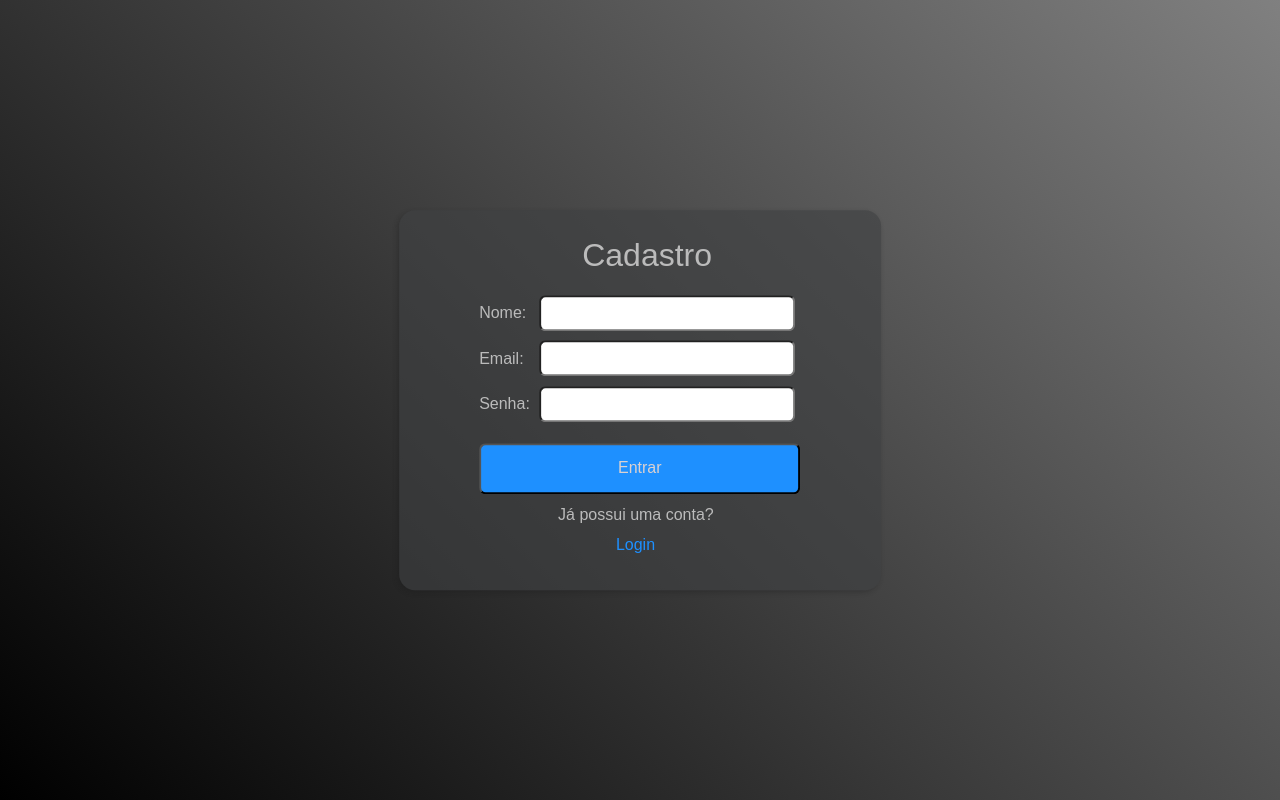
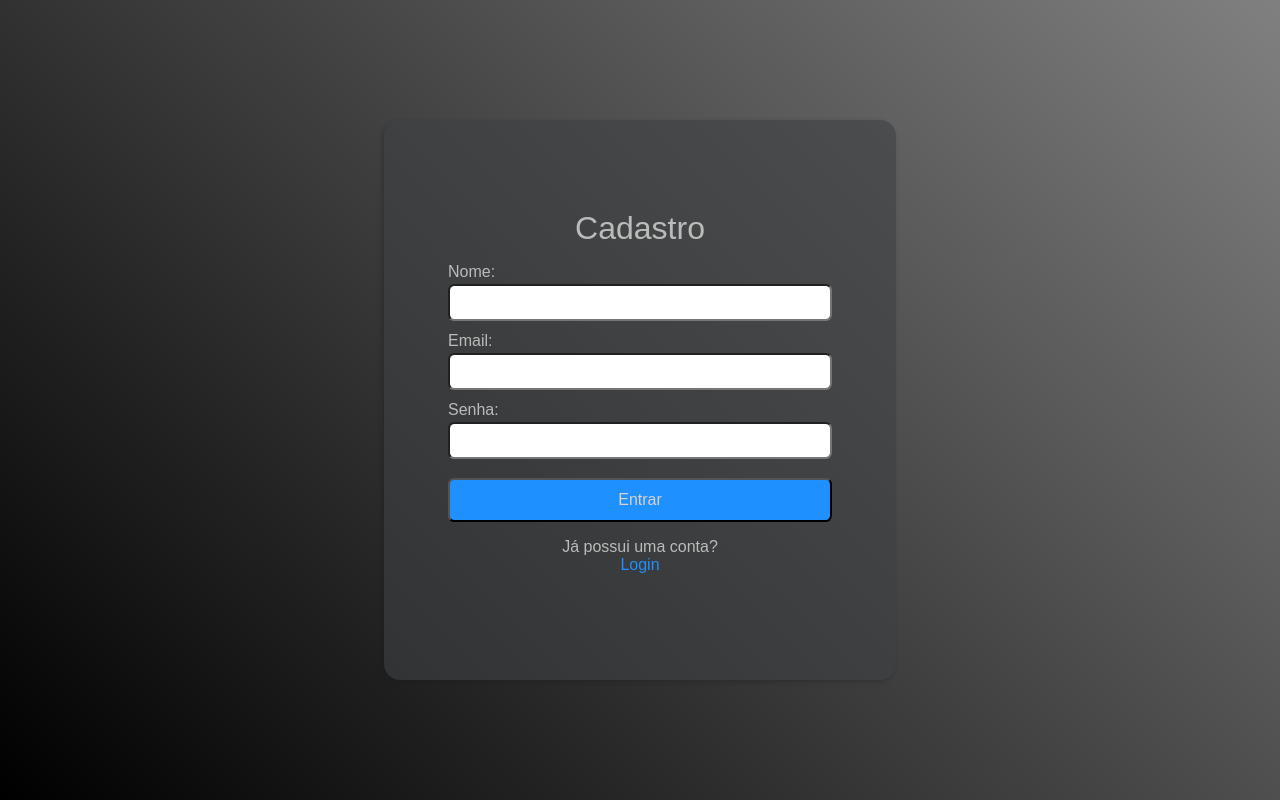
Before and after one commit to miqueiassggarcia/Reckoning-site, a website: page src/pages/singup.html in a window 1280 px wide. Drawn offline with nearby package versions, Linux system fonts and the light colour scheme.

Commit message:
Adicionando estilos a tela de login e singup

```diff
--- a/src/pages/singup.html
+++ b/src/pages/singup.html
@@ -1,5 +1,5 @@
 <!DOCTYPE html>
-<html class="singup" lang="pt-BR">
+<html lang="pt-BR">
 <head>
   <link rel="preconnect" href="https://fonts.gstatic.com" crossorigin>
   <link rel="preconnect" href="https://fonts.googleapis.com">
@@ -9,28 +9,31 @@
   <meta name="viewport" content="width=device-width, initial-scale=1.0">
 
   <title>Singin reckoning</title>
+  <link rel="stylesheet" href="../styles/singup.css">
+  <link rel="stylesheet" href="../styles/global.css">
+  <link href="https://fonts.googleapis.com/css2?family=Roboto&display=swap" rel="stylesheet">
 
-  <link href="https://fonts.googleapis.com/css2?family=Roboto&display=swap" rel="stylesheet">
   <script src="https://ajax.googleapis.com/ajax/libs/jquery/3.6.3/jquery.min.js"></script>
-  <link rel="stylesheet" href="../styles/style-index.css">
   <script src="../scripts/singup.js" type="text/javascript"></script>
+  <script src="../scripts/loginVerification.js" type="text/javascript"></script>
+  <script src="../scripts/global.js" type="text/javascript"></script>
 </head>
 <body onload="verificarUsuario();">
-  <div>
+  <div class="container">
+    <div class="singup">
+      <h1>Cadastro</h1>
       <form method="post" id="form">
-      <h1>Cadastro</h1>
         <label for="nome">Nome:</label>
         <input type="text" id="nome" name="nome">
-      <br>
         <label for="email">Email:</label>
         <input type="email" id="email" name="email">
-      <br>
         <label for="email">Senha:</label>
         <input type="password" id="senha" name="senha">
         <button type="submit">Entrar</button>
+      </form>
       <p>Já possui uma conta?</p>
       <a href="../pages/singin.html">Login</a>
-    </form>
+    </div>
   </div>
   <script type="text/javascript">
     $( "form" ).submit( async function( event ) {
--- a/src/scripts/singup.js
+++ b/src/scripts/singup.js
@@ -1,5 +1,3 @@
-import { url } from "../globalUrl";
-
 async function singup(nome, email, senha) {
   let obj;
   let status;
@@ -18,6 +16,5 @@ async function singup(nome, email, senha) {
 
   obj = await res.json();
   status = res.status;
-
   return [obj, status];
 }
--- /dev/null
+++ b/src/styles/global.css
@@ -0,0 +1,41 @@
+/* Tirare estilo automático de links */
+a {
+  text-decoration: none;
+  color: #000;
+}
+
+
+/* Retirar presets padrões do html */
+* {
+  margin: 0;
+  padding: 0;
+  box-sizing: border-box;
+  font-family: Rotobo, sans-serif;
+  font-weight: 400;
+}
+
+#root {
+  display: flex;
+  align-items: center;
+  justify-content: center;
+}
+
+html, body {
+  height: 100%;
+}
+
+
+/* Estilizando barra de rolagem */
+body::-webkit-scrollbar {
+  width: 0.5rem;
+}
+
+body::-webkit-scrollbar-track {
+  background: #000;
+}
+
+body::-webkit-scrollbar-thumb {
+  background-color: #5F5F5F;
+  border-radius: 20px;
+  border: 1px solid #BBB;
+}
--- a/src/styles/style-index.css
+++ b/src/styles/index.css
@@ -1,46 +1,3 @@
-/* Tirare estilo automático de links */
-a {
-    text-decoration: none;
-    color: #000;
-}
-
-
-/* Retirar presets padrões do html */
-* {
-    margin: 0;
-    padding: 0;
-    box-sizing: border-box;
-    font-family: Rotobo, sans-serif;
-    font-weight: 400;
-}
-
-#root {
-    display: flex;
-    align-items: center;
-    justify-content: center;
-}
-
-html, body {
-    height: 100%;
-}
-
-
-/* Estilizando barra de rolagem */
-body::-webkit-scrollbar {
-    width: 0.5rem;
-}
-
-body::-webkit-scrollbar-track {
-    background: #000;
-}
-
-body::-webkit-scrollbar-thumb {
-    background-color: #5F5F5F;
-    border-radius: 20px;
-    border: 1px solid #BBB;
-}
-
-
 /* Filtro para deixar o texto visível */
 .filtro-preto {
     height: 100%;
@@ -351,142 +308,3 @@ footer span {
 footer img {
     width: 1.8rem;
 }
-
-/* Estilo do login */
-
-.singin {
-    background-image: linear-gradient(45deg, black, gray);
-    color: #BBB;
-}
-
-.singin div{
-    background-color: rgba(63, 64, 66, 0.61);
-    box-shadow: -2px 2px 5px rgba(26, 26, 26, 0.3);
-    display: grid;
-    position: absolute;
-    top: 50%;
-    left: 50%;
-    transform: translate(-50%, -50%);
-    padding: 4rem;
-    padding-bottom: 5rem;
-    border-radius: 1rem;
-}
-
-.singin input{
-    padding: 1rem;
-    width: 15rem;
-    height: 1rem;
-    border-radius: 0.4rem;
-    margin: 0.3rem;
-}
-
-.singin input#email{
-    margin-left: 0.7rem;
-}
-
-.singin h1{
-    position: absolute;
-    left: 43%;
-    top: 7%;
-}
-
-.singin button{
-    background-color: dodgerblue;
-    color: #dad1d1;
-    font-size: 1rem;
-    border-radius: 0.4rem;
-    padding: 0.9rem;
-    margin-top: 1rem;
-    width: 100%;
-}
-
-.singin button:hover{
-    background-color: rgb(28, 102, 176);
-    cursor: pointer;
-}
-
-.singin p{
-    position: absolute;
-    left: 28%;
-    top: 78%;
-}
-
-.singin a{
-    position: absolute;
-    left: 40%;
-    top: 88%;
-    color: dodgerblue;
-}
-
-/* Estilo do cadastro */
-
-.singup {
-    background-image: linear-gradient(45deg, black, gray);
-    color: #BBB;
-}
-
-.singup div{
-    background-color: rgba(63, 64, 66, 0.61);
-    box-shadow: -2px 2px 5px rgba(26, 26, 26, 0.3);
-    display: grid;
-    position: absolute;
-    top: 50%;
-    left: 50%;
-    transform: translate(-50%, -50%);
-    padding: 4rem;
-    padding-top: 5rem;
-    padding-left: 5rem;
-    padding-bottom: 6rem;
-    padding-right: 0.01rem;
-    border-radius: 1rem;
-}
-
-.singup input{
-    padding: 1rem;
-    width: 16rem;
-    height: 1rem;
-    border-radius: 0.4rem;
-    margin: 0.3rem;
-}
-
-.singup input#nome{
-    margin-left: 0.53rem;
-}
-
-.singup input#email{
-    margin-left: 0.68rem;
-}
-
-.singup h1{
-    position: absolute;
-    left: 38%;
-    top: 7%;
-}
-
-.singup button{
-    background-color: dodgerblue;
-    color: #dad1d1;
-    font-size: 1rem;
-    border-radius: 0.4rem;
-    padding: 0.9rem;
-    margin-top: 1rem;
-    width: 80%;
-}
-
-.singup button:hover{
-    background-color: rgb(28, 102, 176);
-    cursor: pointer;
-}
-
-.singup p{
-    position: absolute;
-    left: 33%;
-    top: 78%;
-}
-
-.singup a{
-    position: absolute;
-    left: 45%;
-    top: 86%;
-    color: dodgerblue;
-}
--- /dev/null
+++ b/src/styles/singin.css
@@ -0,0 +1,56 @@
+.container {
+  background-image: linear-gradient(45deg, black, gray);
+  color: #BBB;
+  width: 100%;
+  height: 100%;
+  display: flex;
+  align-items: center;
+  justify-content: center;
+}
+
+.login {
+  width: 40%;
+  height: 50%;
+  display: flex;
+  flex-direction: column;
+  justify-content: center;
+  align-items: center;
+  background-color: rgba(63, 64, 66, 0.61);
+  box-shadow: -2px 2px 5px rgba(26, 26, 26, 0.3);
+  padding: 4rem;
+  padding-bottom: 5rem;
+  border-radius: 1rem;
+}
+
+h1 {
+  margin-bottom: 1rem;
+}
+
+.login input{
+  padding: 1rem;
+  width: 100%;
+  height: 2.3rem;
+  border-radius: 0.4rem;
+  margin-top: 0.2rem;
+  margin-bottom: 0.7rem;
+}
+
+.login button{
+  background-color: dodgerblue;
+  color: #dad1d1;
+  font-size: 1rem;
+  border-radius: 0.4rem;
+  padding: 0.7rem;
+  margin-top: 0.5rem;
+  margin-bottom: 1rem;
+  width: 100%;
+}
+
+.login button:hover{
+  background-color: rgb(28, 102, 176);
+  cursor: pointer;
+}
+
+.login a{
+  color: dodgerblue;
+}
--- /dev/null
+++ b/src/styles/singup.css
@@ -0,0 +1,56 @@
+.container {
+  background-image: linear-gradient(45deg, black, gray);
+  color: #BBB;
+  width: 100%;
+  height: 100%;
+  display: flex;
+  align-items: center;
+  justify-content: center;
+}
+
+.singup {
+  width: 40%;
+  height: 70%;
+  display: flex;
+  flex-direction: column;
+  justify-content: center;
+  align-items: center;
+  background-color: rgba(63, 64, 66, 0.61);
+  box-shadow: -2px 2px 5px rgba(26, 26, 26, 0.3);
+  padding: 4rem;
+  padding-bottom: 5rem;
+  border-radius: 1rem;
+}
+
+h1 {
+  margin-bottom: 1rem;
+}
+
+.singup input{
+  padding: 1rem;
+  width: 100%;
+  height: 2.3rem;
+  border-radius: 0.4rem;
+  margin-top: 0.2rem;
+  margin-bottom: 0.7rem;
+}
+
+.singup button{
+  background-color: dodgerblue;
+  color: #dad1d1;
+  font-size: 1rem;
+  border-radius: 0.4rem;
+  padding: 0.7rem;
+  margin-top: 0.5rem;
+  margin-bottom: 1rem;
+  width: 100%;
+}
+
+.singup button:hover{
+  background-color: rgb(28, 102, 176);
+  cursor: pointer;
+}
+
+.singup a{
+  color: dodgerblue;
+}
```
Also changed, not shown: src/index.html (+3 -2 lines), src/pages/singin.html (+6 -3 lines), src/scripts/global.js (renamed from src/global.js). Lines whose indentation alone changed are shown as unchanged.
